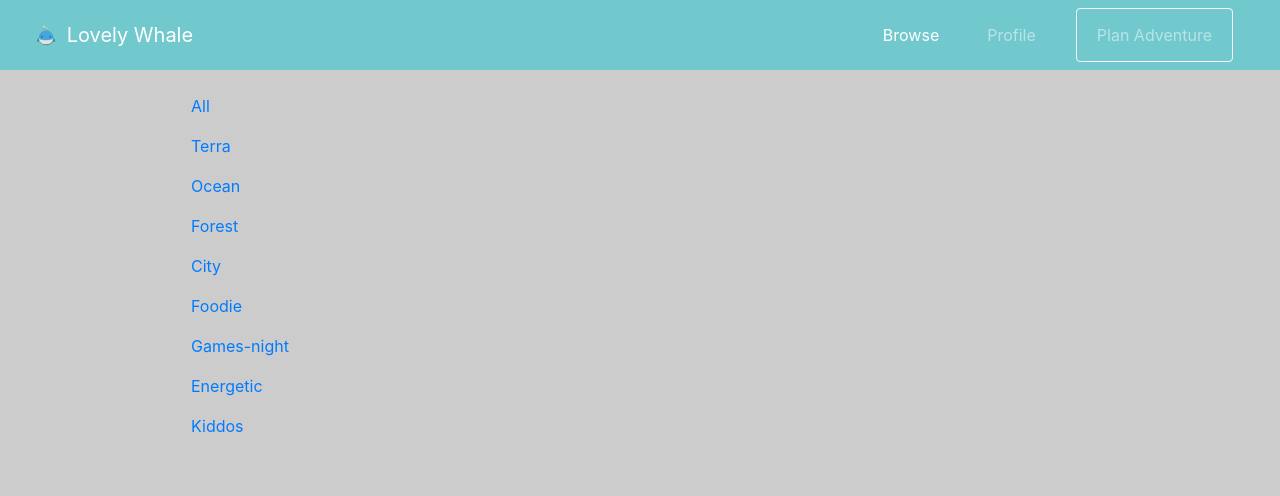
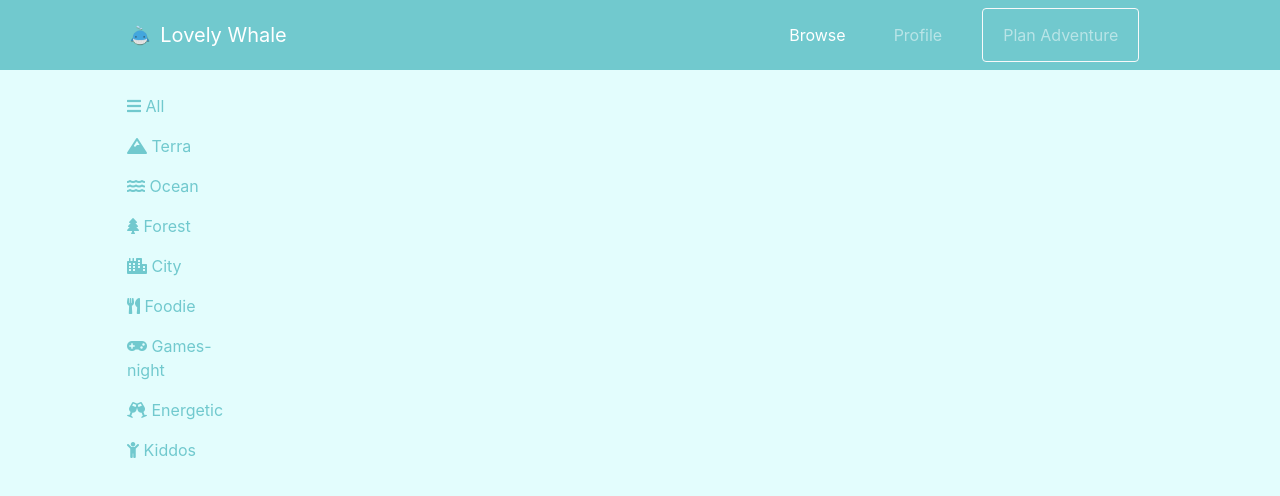
Before and after one commit to kwanxhen/Low-Social-Optionality, a website: page views/index.html in a window 1280 px wide. Drawn offline with nearby package versions, Linux system fonts and the light colour scheme.

Commit message:
Design-color-sidebar-navbar

```diff
--- a/public/css/app.css
+++ b/public/css/app.css
@@ -1,21 +1,32 @@
 body {
   background-image: ;
-  background-color: #cccccc;
+  background-color: #e3fdfd;
  }
 
 .navbar {
   background-color: #71c9ce;
 }
 
+.navbar-div{
+  width: 85%;
+}
+
 .nav-item{
   margin: auto 1rem;
 }
 
-.side-bar{
+/* sidebar-nav */
+.side-bar-nav a {
+  color: #71c9ce;
+}
+
+.side-bar-nav a:hover {
+  background-color: #cbf1f5;
+  color: #71c9ce;
 }
 
 
 .main-container{
-  width:75%;
+  width:85%;
   margin: 0 auto;
 }
--- a/views/index.html
+++ b/views/index.html
@@ -21,8 +21,13 @@
     integrity="sha384-B4gt1jrGC7Jh4AgTPSdUtOBvfO8shuf57BaghqFfPlYxofvL8/KUEfYiJOMMV+rV"
     crossorigin="anonymous"></script>
 
+  <!-- Font Awesome CSS -->
+  <link rel="stylesheet" href="https://pro.fontawesome.com/releases/v5.10.0/css/all.css" integrity="sha384-AYmEC3Yw5cVb3ZcuHtOA93w35dYTsvhLPVnYs9eStHfGJvOvKxVfELGroGkvsg+p" crossorigin="anonymous"/>
+
   <!-- Custom CSS -->
   <link rel="stylesheet" href="../public/css/app.css" />
+
+
 
   <title>Low Social Optionality</title>
 </head>
@@ -30,7 +35,7 @@
 <body>
   <!-- Navigation Bar -->
   <nav class="navbar sticky-top navbar-expand-lg navbar-dark">
-    <div class="container-fluid">
+    <div class="container-fluid navbar-div">
       <a class="navbar-brand" href="/">
         <img src="../public/css/img/whale.png" width="30" height="30" class="d-inline-block align-top" alt=""
           loading="lazy" />
@@ -61,16 +66,16 @@
   <div class="container-fluid mt-3 main-container">
     <div class="row">
       <div class="col-2">
-        <nav class="nav flex-column side-bar">
-          <a class="nav-link active" href="#">All</a>
-          <a class="nav-link" href="#">Terra</a>
-          <a class="nav-link" href="#">Ocean</a>
-          <a class="nav-link" href="#">Forest</a>
-          <a class="nav-link" href="#">City</a>
-          <a class="nav-link" href="#">Foodie</a>
-          <a class="nav-link" href="#">Games-night</a>
-          <a class="nav-link" href="#">Energetic</a>
-          <a class="nav-link" href="#">Kiddos</a>
+        <nav class="nav flex-column side-bar-nav">
+          <a class="nav-link" href="#"><i class="fas fa-bars"></i> All</a>
+          <a class="nav-link" href="#"><i class="fas fa-mountain"></i> Terra</a>
+          <a class="nav-link" href="#"><i class="fas fa-water"></i> Ocean</a>
+          <a class="nav-link" href="#"><i class="fas fa-tree"></i> Forest</a>
+          <a class="nav-link" href="#"><i class="fas fa-city"></i> City</a>
+          <a class="nav-link" href="#"><i class="fas fa-utensils"></i> Foodie</a>
+          <a class="nav-link" href="#"><i class="fas fa-gamepad"></i> Games-night</a>
+          <a class="nav-link" href="#"><i class="fas fa-glass-cheers"></i> Energetic</a>
+          <a class="nav-link" href="#"><i class="fas fa-child"></i> Kiddos</a>
 
         </nav>
       </div>
```
